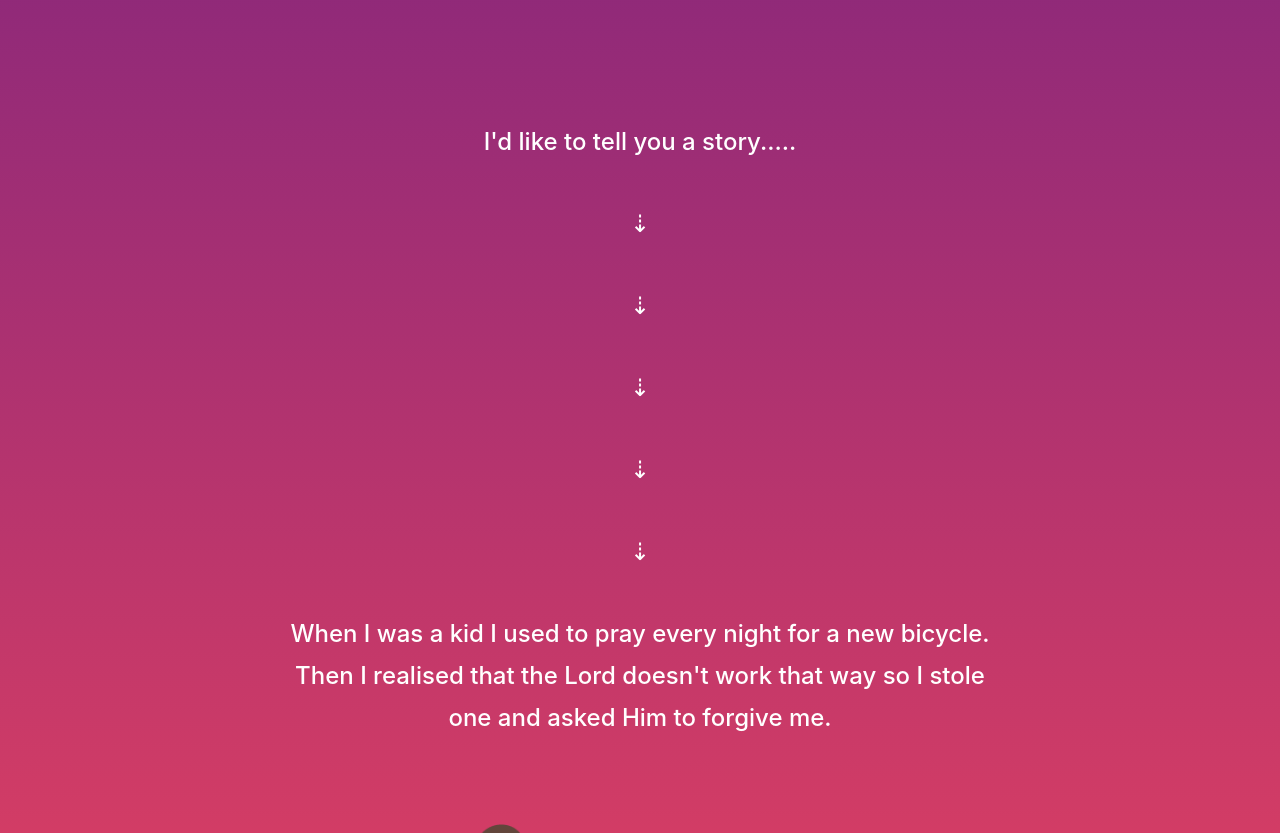
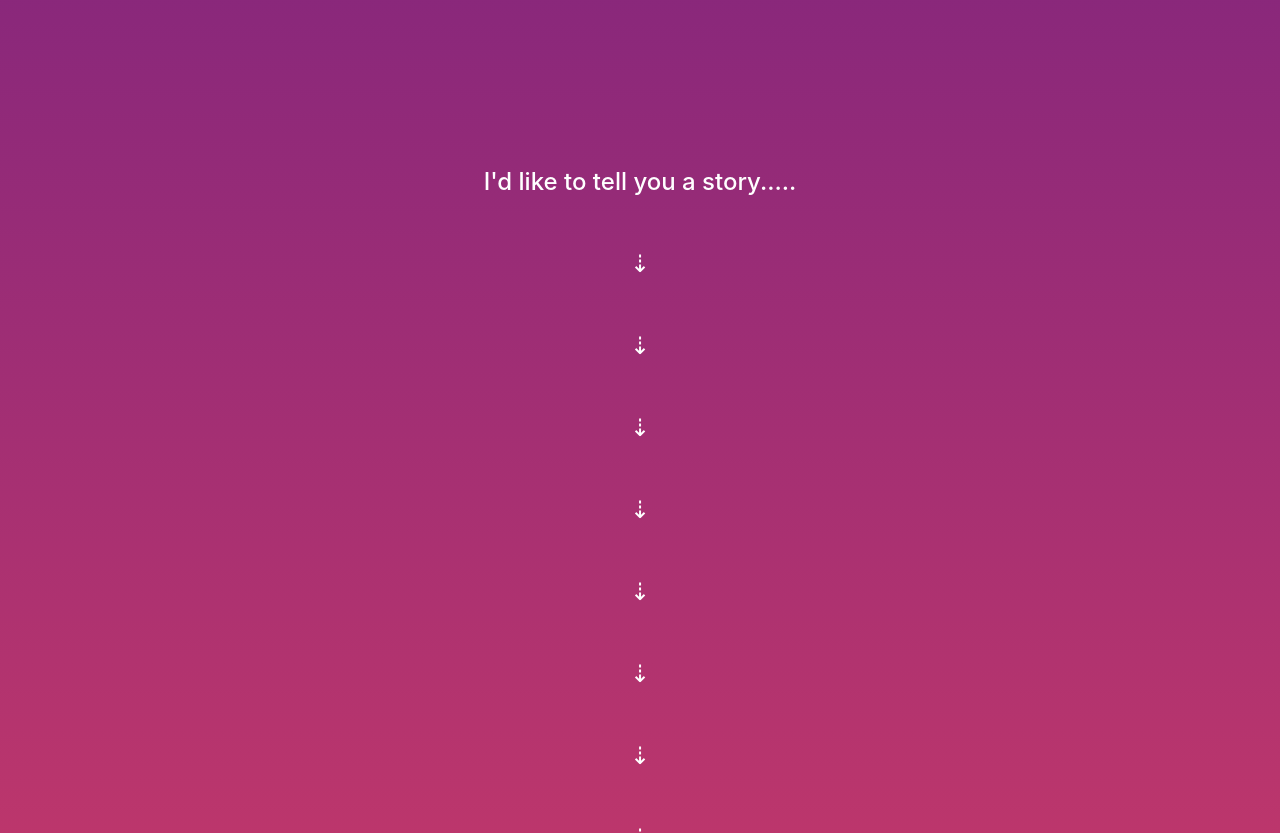
Before and after one commit to wscindy/ws-portfolio, a plain HTML site: page index.html in a window 1280 px wide. Shown: the part 393-1226 px from the top of the page. Drawn offline with Linux system fonts and the light colour scheme.

Commit message:
Add files via upload

```diff
--- a/index.html
+++ b/index.html
@@ -28,9 +28,15 @@
 
       <p></p>
       <p></p>
+      <p></p>
       <p>
         I'd like to tell you a story.....
          </p>
+    <p>⇣</p>
+    <p>⇣</p>
+    <p>⇣</p>
+    <p>⇣</p>
+    <p>⇣</p>
     <p>⇣</p>
     <p>⇣</p>
     <p>⇣</p>
```
